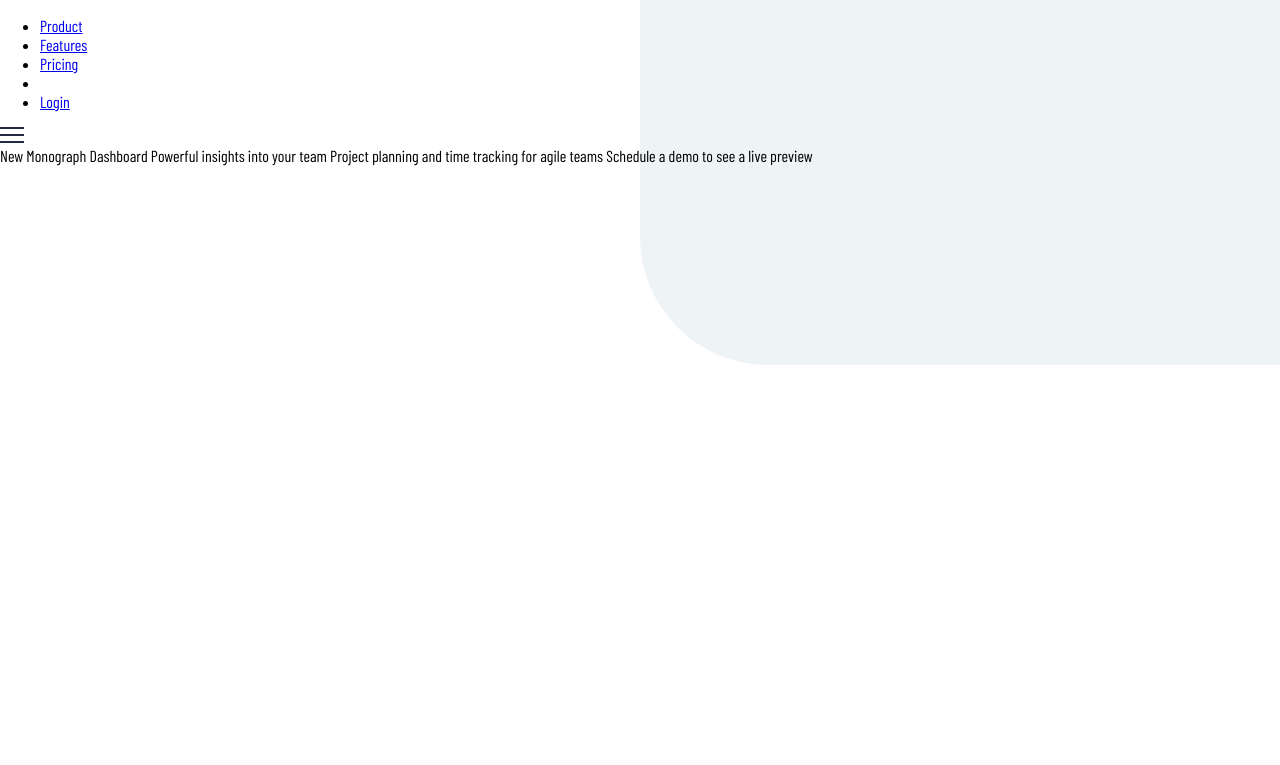
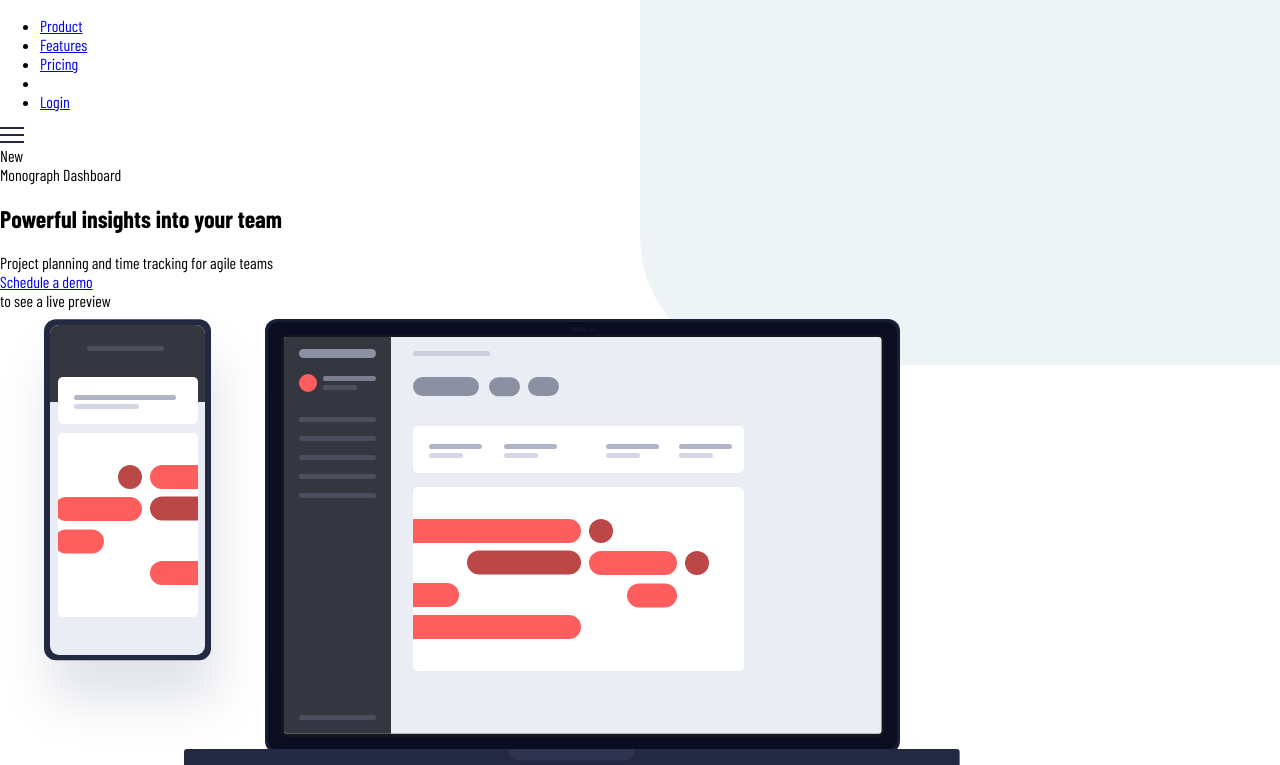
Before and after one commit to calebcadainoo/webfx-base-landing-page, a plain HTML site: page index.html in a window 1280 px wide. Shown: the part 35-800 px from the top of the page. Drawn offline with nearby package versions, Linux system fonts and the light colour scheme.

Commit message:
added site content markup

```diff
--- a/index.html
+++ b/index.html
@@ -46,8 +46,38 @@
       </div>
     </div>
 
+    <!-- site main content -->
+    <section class="site-main-content">
+      <div class="page-center">
+        <div class="site-content content-left">
+          <!-- top -->
+          <div class="content-top">
+            <div class="site-tag">New</div>
+            <div class="site-sub-tag">Monograph Dashboard</div>
+          </div>
 
-    New Monograph Dashboard Powerful insights into your team Project planning and time
-    tracking for agile teams Schedule a demo to see a live preview
+          <!-- site main title -->
+          <h1 class="site-h1">
+            Powerful insights into your team
+          </h1>
+
+          <!-- site slogan -->
+          <div class="site-slogan">
+            Project planning and time tracking for agile teams
+          </div>
+
+          <!-- site action -->
+          <div class="site-action-box">
+            <a href="#">Schedule a demo</a>
+            <div class="site-sub-tag"> to see a live preview</div>
+          </div>
+        </div>
+
+        <!-- illustration -->
+        <div class="site-content content-right">
+          <img src="images/illustration-devices.svg" alt="Monograph illustration" />
+        </div>
+      </div>
+    </section>
   </body>
 </html>
```
